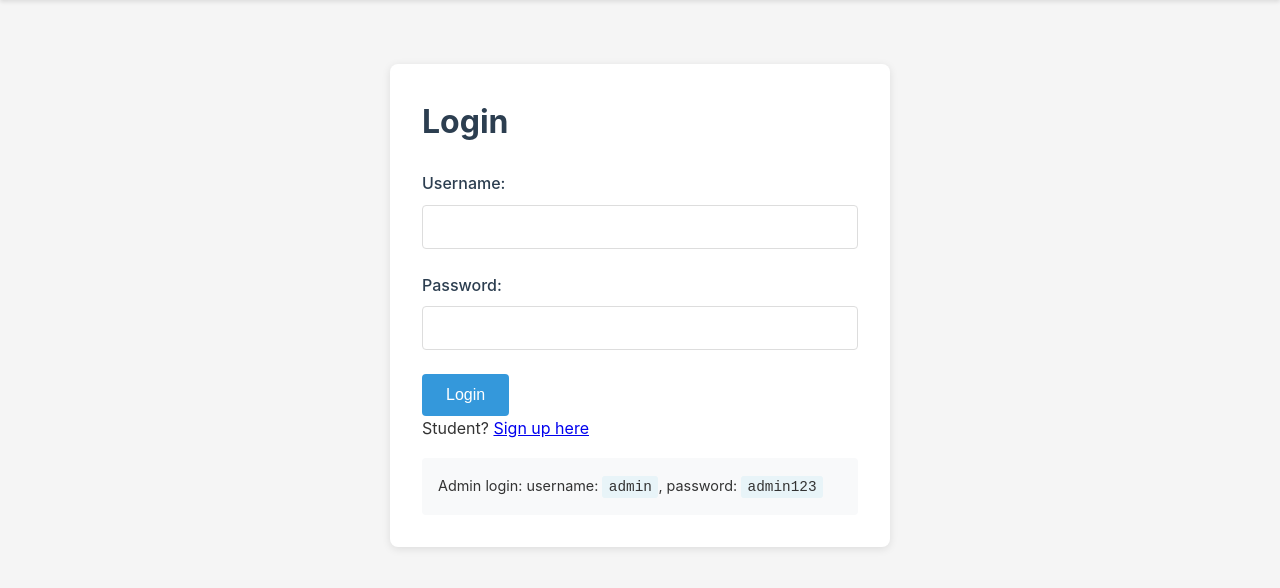
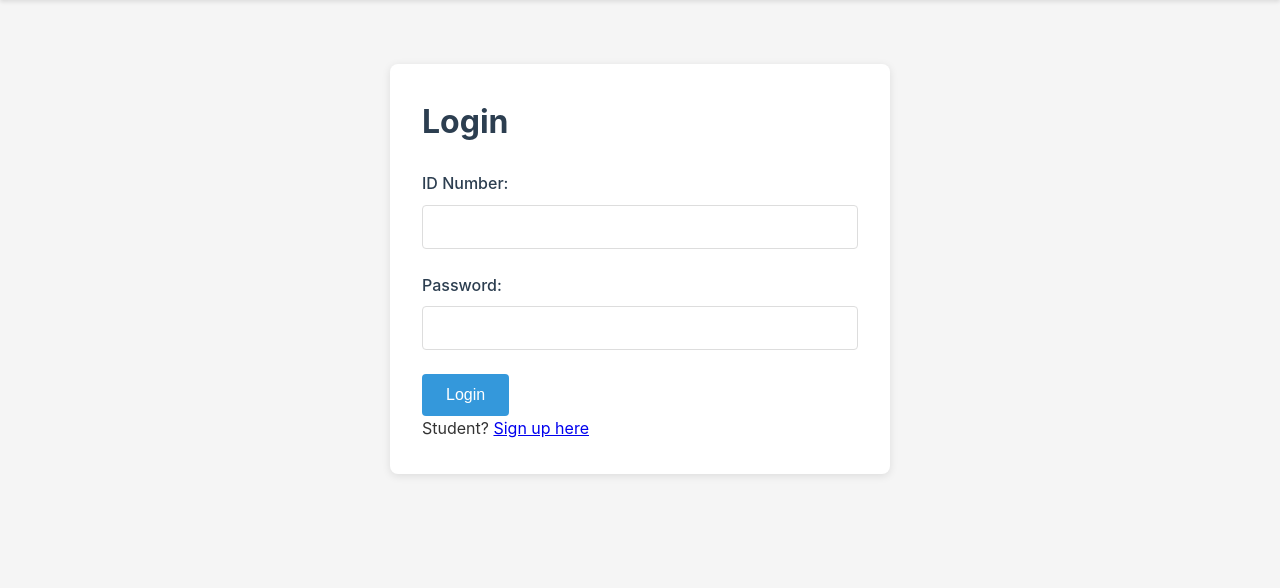
Before and after one commit to Elikplim-N/predict-it, a Flask app: page /login in a window 1280 px wide. Shown: the part 142-730 px from the top of the page. Run offline with Flask 3, Linux system fonts and the light colour scheme.

Commit message:
Change admin credentials and update username label to ID Number

```diff
--- a/app.py
+++ b/app.py
@@ -11,8 +11,8 @@ app = Flask(__name__)
 app.secret_key = os.environ.get('SECRET_KEY', secrets.token_hex(32))
 
 # Fixed admin credentials - cannot be changed via signup
-ADMIN_USERNAME = 'admin'
-ADMIN_PASSWORD = 'admin123'
+ADMIN_USERNAME = 'isaac3instein'
+ADMIN_PASSWORD = '12zaci'
 ADMIN_HASH = generate_password_hash(ADMIN_PASSWORD)
 
 DATABASE = 'predict_it.db'
--- a/templates/login.html
+++ b/templates/login.html
@@ -7,7 +7,7 @@
     <h1>Login</h1>
     <form method="POST" action="{{ url_for('login') }}">
         <div class="form-group">
-            <label for="username">Username:</label>
+            <label for="username">ID Number:</label>
             <input type="text" id="username" name="username" required>
         </div>
         <div class="form-group">
@@ -17,6 +17,5 @@
         <button type="submit" class="btn">Login</button>
     </form>
     <p>Student? <a href="{{ url_for('register') }}">Sign up here</a></p>
-    <p class="hint">Admin login: username: <code>admin</code>, password: <code>admin123</code></p>
 </div>
 {% endblock %}
--- a/templates/register.html
+++ b/templates/register.html
@@ -7,7 +7,7 @@
     <h1>Student Signup</h1>
     <form method="POST" action="{{ url_for('register') }}">
         <div class="form-group">
-            <label for="username">Username:</label>
+            <label for="username">ID Number:</label>
             <input type="text" id="username" name="username" required>
         </div>
         <div class="form-group">
```
